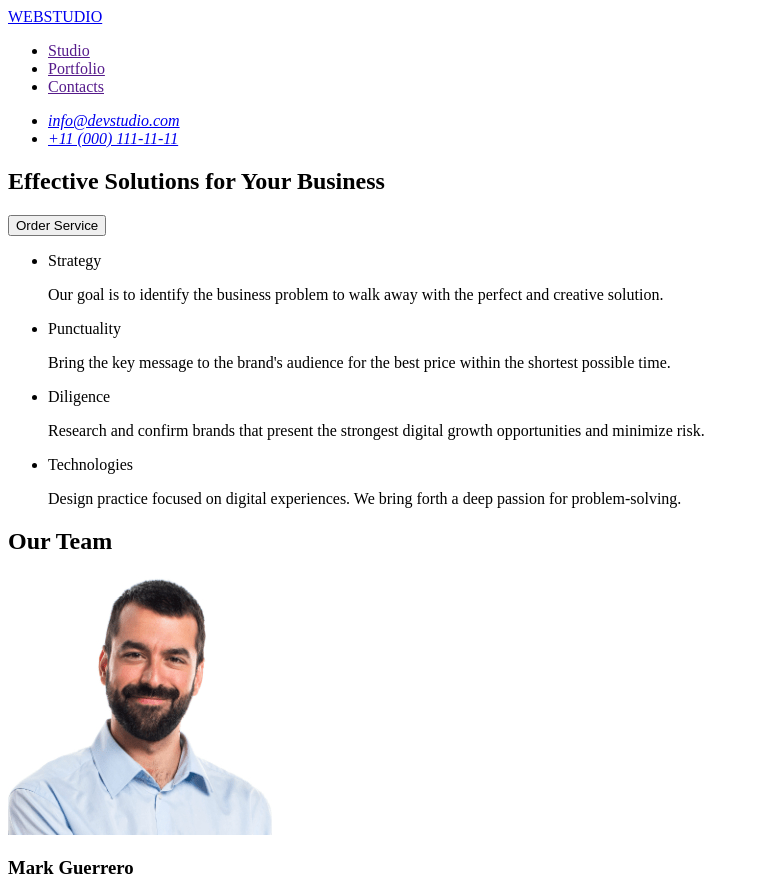
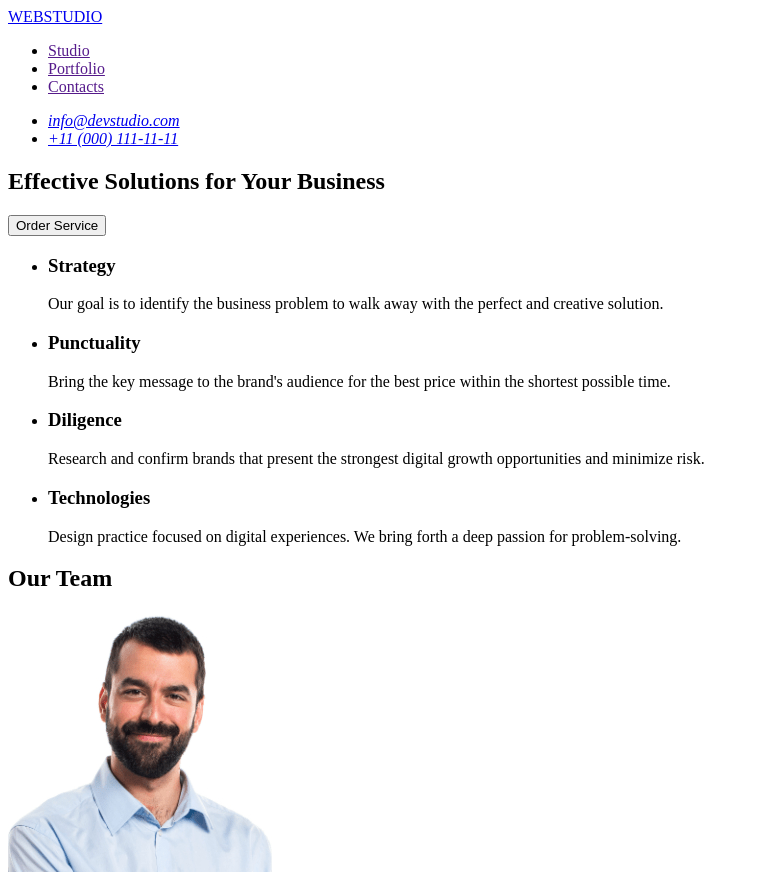
Before and after one commit to Serhii09/goit-markup-hw-01, a plain HTML site: page index.html in a window 1280 px wide. Shown: the top 882 px of the page, without its empty margins (0-759 px from the left). Drawn offline with Linux system fonts and the light colour scheme.

Commit message:
add h3 to section

```diff
--- a/index.html
+++ b/index.html
@@ -30,28 +30,28 @@
       <div>
         <ul>
           <li>
-            Strategy
+            <h3>Strategy</h3>
             <p>
               Our goal is to identify the business problem to walk away with the
               perfect and creative solution.
             </p>
           </li>
           <li>
-            Punctuality
+            <h3>Punctuality</h3>
             <p>
               Bring the key message to the brand's audience for the best price
               within the shortest possible time.
             </p>
           </li>
           <li>
-            Diligence
+            <h3>Diligence</h3>
             <p>
               Research and confirm brands that present the strongest digital
               growth opportunities and minimize risk.
             </p>
           </li>
           <li>
-            Technologies
+            <h3>Technologies</h3>
             <p>
               Design practice focused on digital experiences. We bring forth a
               deep passion for problem-solving.
```
